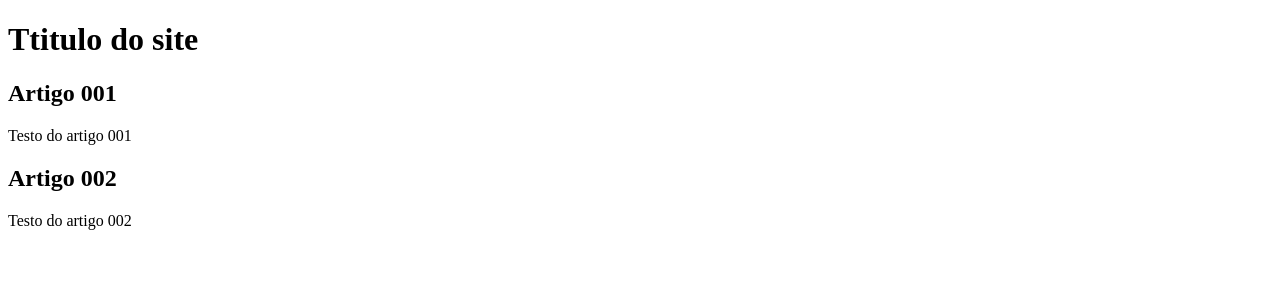
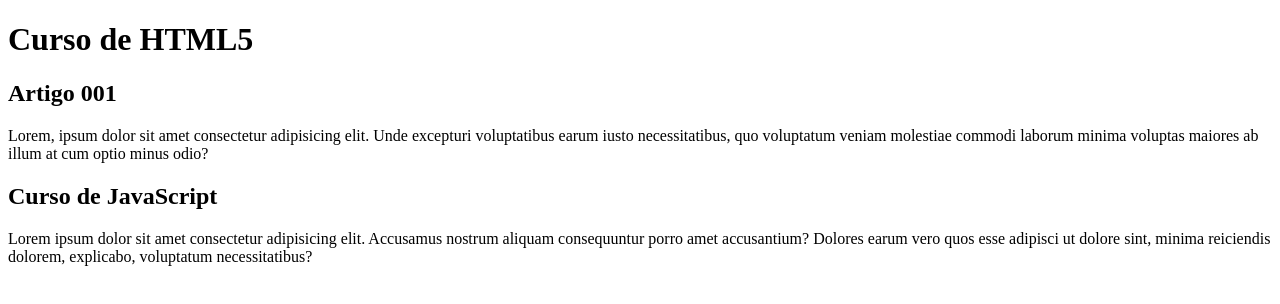
Before and after one commit to carlosjrbk/projeto-site, a plain HTML site: page index.html in a window 1280 px wide. Drawn offline with Linux system fonts and the light colour scheme.

Commit message:
começo da escrita no content

```diff
--- a/index.html
+++ b/index.html
@@ -4,22 +4,22 @@
     <meta charset="UTF-8">
     <meta http-equiv="X-UA-Compatible" content="IE=edge">
     <meta name="viewport" content="width=device-width, initial-scale=1.0">
-    <title>Document</title>
+    <title>Curso Gratis</title>
 </head>
 <body>
     <main>
         <header>
-            <h1>Ttitulo do site</h1>
+            <h1>Curso de HTML5</h1>
             <article>
             <h2>Artigo 001</h2>
             <p>
-                Testo do artigo 001
+                Lorem, ipsum dolor sit amet consectetur adipisicing elit. Unde excepturi voluptatibus earum iusto necessitatibus, quo voluptatum veniam molestiae commodi laborum minima voluptas maiores ab illum at cum optio minus odio?
             </p>
             </article>
             <article>
-                <h2>Artigo 002</h2>
+                <h2>Curso de JavaScript</h2>
                 <p>
-                    Testo do artigo 002
+                    Lorem ipsum dolor sit amet consectetur adipisicing elit. Accusamus nostrum aliquam consequuntur porro amet accusantium? Dolores earum vero quos esse adipisci ut dolore sint, minima reiciendis dolorem, explicabo, voluptatum necessitatibus?
                 </p>
             </article>
         </header>
```
